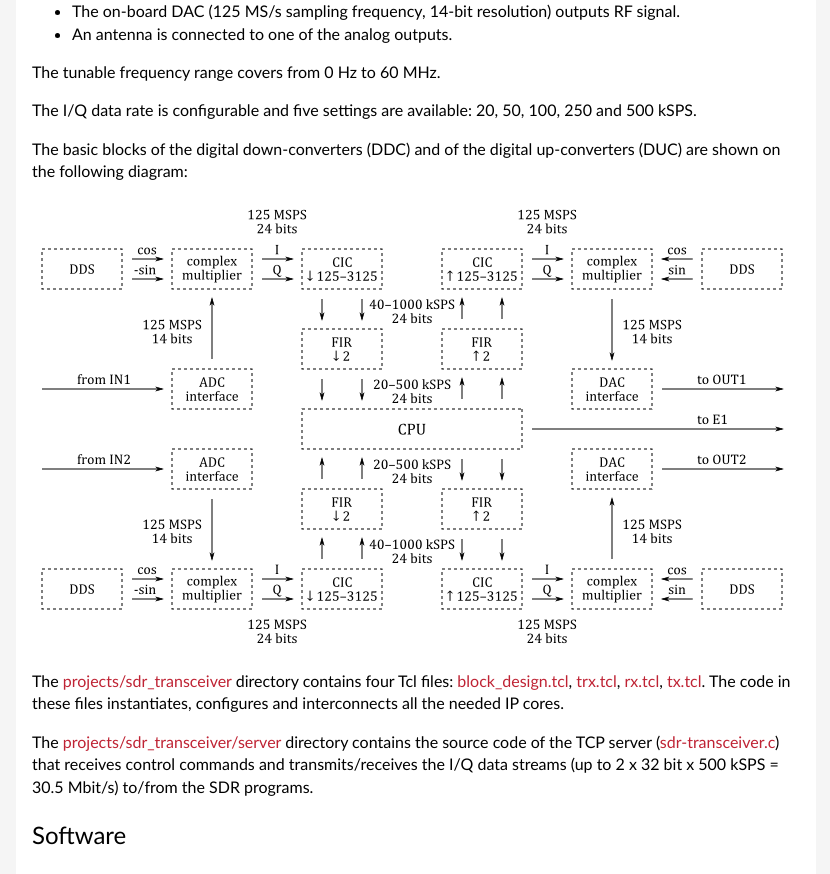
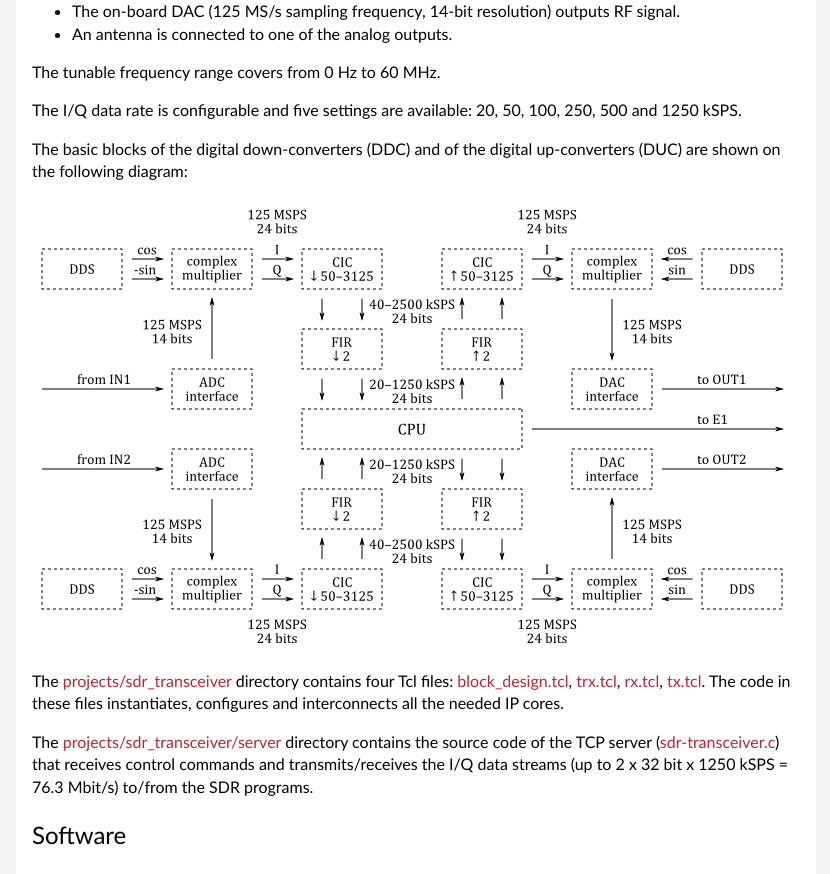
Before and after one commit to pavel-demin/red-pitaya-notes, a Jekyll site: the page built from sdr-transceiver.md, in a window 1280 px wide and 1400 px high. Shown: the part 496-1370 px from the top of the window, without its empty margins (224-1054 px from the left). Built offline with Jekyll 4.4.1, drawn with Linux system fonts in a browser that asks for light colours.

Commit message:
add 1250k sample rate to sdr-transceiver

```diff
--- a/sdr-transceiver.md
+++ b/sdr-transceiver.md
@@ -25,7 +25,7 @@ The SDR transmitters consist of the similar blocks but arranged in an opposite o
 
 The tunable frequency range covers from 0 Hz to 60 MHz.
 
-The I/Q data rate is configurable and five settings are available: 20, 50, 100, 250 and 500 kSPS.
+The I/Q data rate is configurable and five settings are available: 20, 50, 100, 250, 500 and 1250 kSPS.
 
 The basic blocks of the digital down-converters (DDC) and of the digital up-converters (DUC) are shown on the following diagram:
 
@@ -33,7 +33,7 @@ The basic blocks of the digital down-converters (DDC) and of the digital up-conv
 
 The [projects/sdr_transceiver](https://github.com/pavel-demin/red-pitaya-notes/tree/master/projects/sdr_transceiver) directory contains four Tcl files: [block_design.tcl](https://github.com/pavel-demin/red-pitaya-notes/blob/master/projects/sdr_transceiver/block_design.tcl), [trx.tcl](https://github.com/pavel-demin/red-pitaya-notes/blob/master/projects/sdr_transceiver/trx.tcl), [rx.tcl](https://github.com/pavel-demin/red-pitaya-notes/blob/master/projects/sdr_transceiver/rx.tcl), [tx.tcl](https://github.com/pavel-demin/red-pitaya-notes/blob/master/projects/sdr_transceiver/tx.tcl). The code in these files instantiates, configures and interconnects all the needed IP cores.
 
-The [projects/sdr_transceiver/server](https://github.com/pavel-demin/red-pitaya-notes/tree/master/projects/sdr_transceiver/server) directory contains the source code of the TCP server ([sdr-transceiver.c](https://github.com/pavel-demin/red-pitaya-notes/blob/master/projects/sdr_transceiver/server/sdr-transceiver.c)) that receives control commands and transmits/receives the I/Q data streams (up to 2 x 32 bit x 500 kSPS = 30.5 Mbit/s) to/from the SDR programs.
+The [projects/sdr_transceiver/server](https://github.com/pavel-demin/red-pitaya-notes/tree/master/projects/sdr_transceiver/server) directory contains the source code of the TCP server ([sdr-transceiver.c](https://github.com/pavel-demin/red-pitaya-notes/blob/master/projects/sdr_transceiver/server/sdr-transceiver.c)) that receives control commands and transmits/receives the I/Q data streams (up to 2 x 32 bit x 1250 kSPS = 76.3 Mbit/s) to/from the SDR programs.
 
 Software
 -----
```
Also changed, not shown: img/sdr-transceiver.png.
